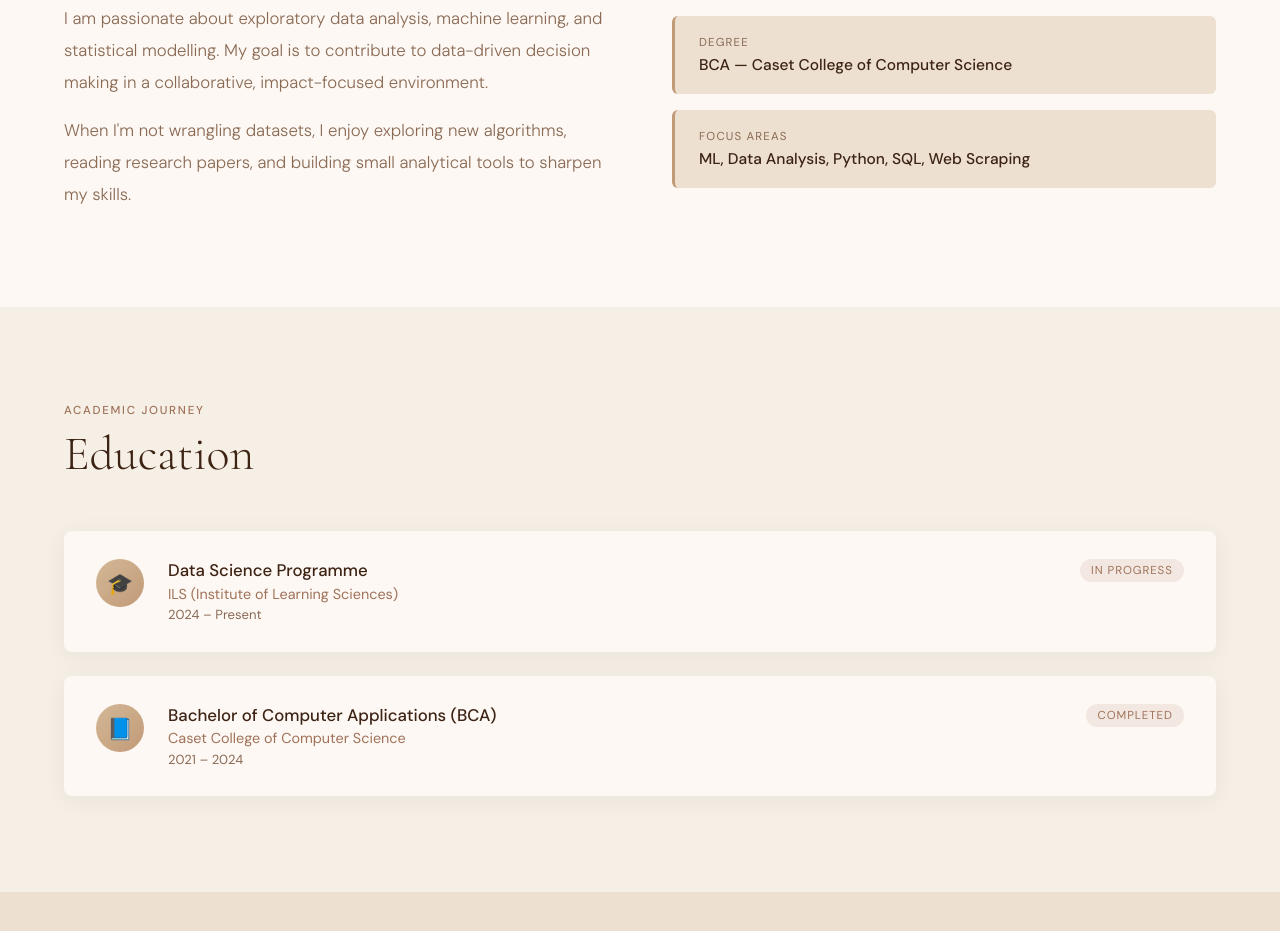
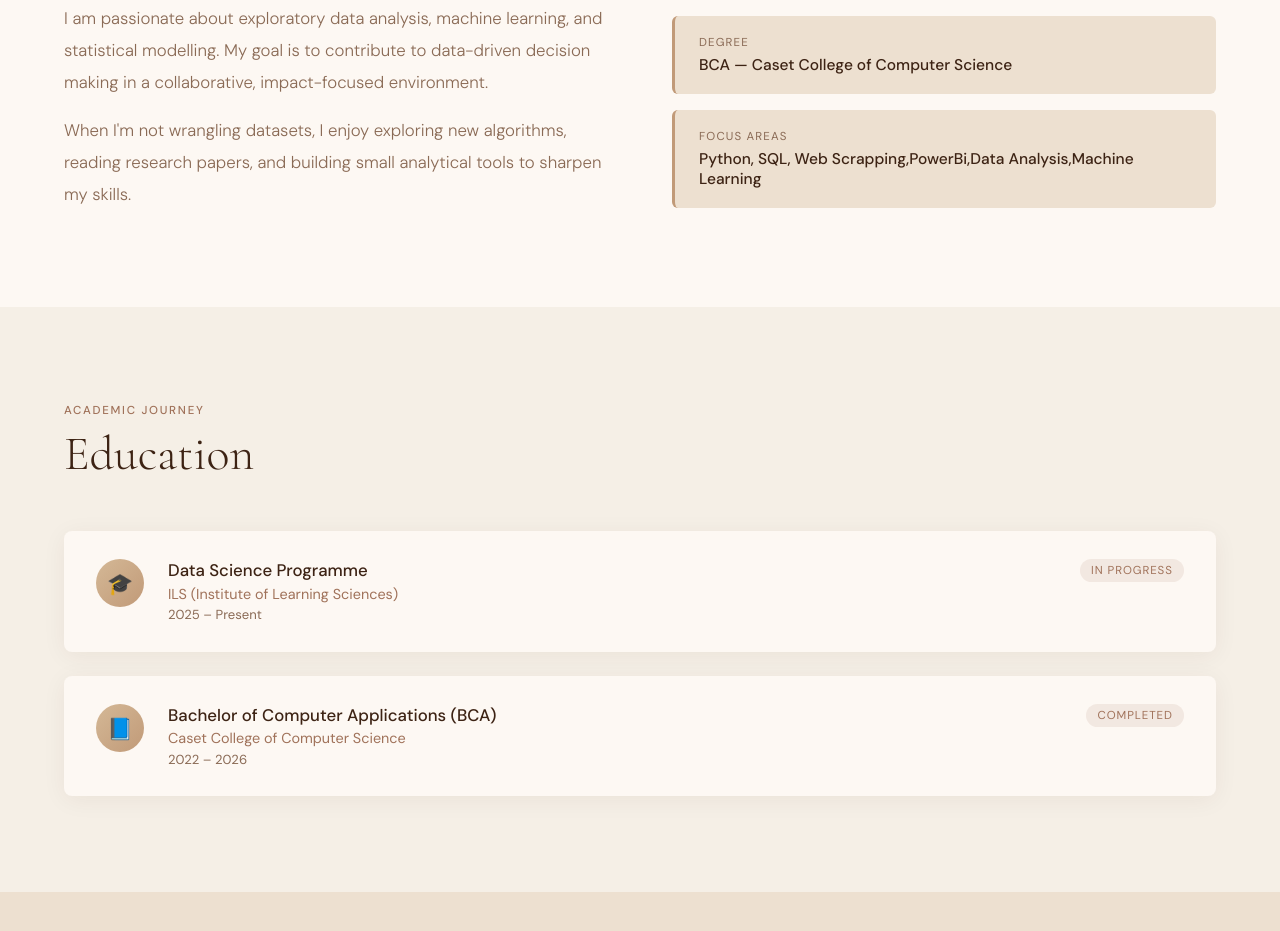
Before and after one commit to uqbamir/uqbamir.github.io, a plain HTML site: page index.html in a window 1280 px wide. Shown: the part 1196-2127 px from the top of the page. Drawn offline with nearby package versions, Linux system fonts and the light colour scheme.

Commit message:
Revise education years and focus areas in index.html
Updated educational details and focus areas.

```diff
--- a/index.html
+++ b/index.html
@@ -360,7 +360,7 @@
         </div>
         <div class="info-card">
           <div class="label">Focus Areas</div>
-          <div class="value">ML, Data Analysis, Python, SQL, Web Scraping</div>
+          <div class="value">Python, SQL, Web Scrapping,PowerBi,Data Analysis,Machine Learning </div>
         </div>
       </div>
     </div>
@@ -378,7 +378,7 @@
         <div>
           <div class="edu-degree">Data Science Programme</div>
           <div class="edu-institute">ILS (Institute of Learning Sciences)</div>
-          <div class="edu-year">2024 – Present</div>
+          <div class="edu-year">2025 – Present</div>
         </div>
         <span class="edu-badge">In Progress</span>
       </div>
@@ -387,7 +387,7 @@
         <div>
           <div class="edu-degree">Bachelor of Computer Applications (BCA)</div>
           <div class="edu-institute">Caset College of Computer Science</div>
-          <div class="edu-year">2021 – 2024</div>
+          <div class="edu-year">2022 – 2026</div>
         </div>
         <span class="edu-badge">Completed</span>
       </div>
```
